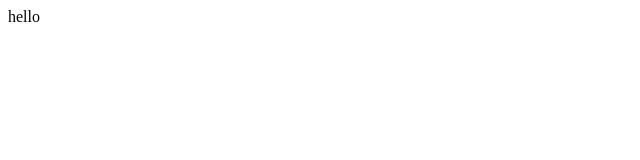
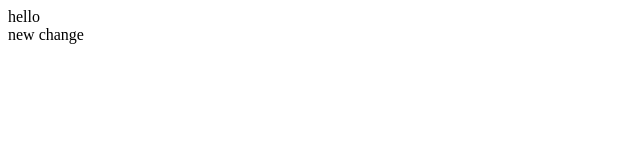
Before and after one commit to deepeshgupta123/demo-repo, a plain HTML site: page index.html in a window 1280 px wide. Shown: the full height of the page, 0-640 px from the left. Drawn offline with Linux system fonts and the light colour scheme.

Commit message:
short desc
long desc

```diff
--- a/index.html
+++ b/index.html
@@ -1 +1,2 @@
 <div>hello</div>
+<div>new change</div>
```
